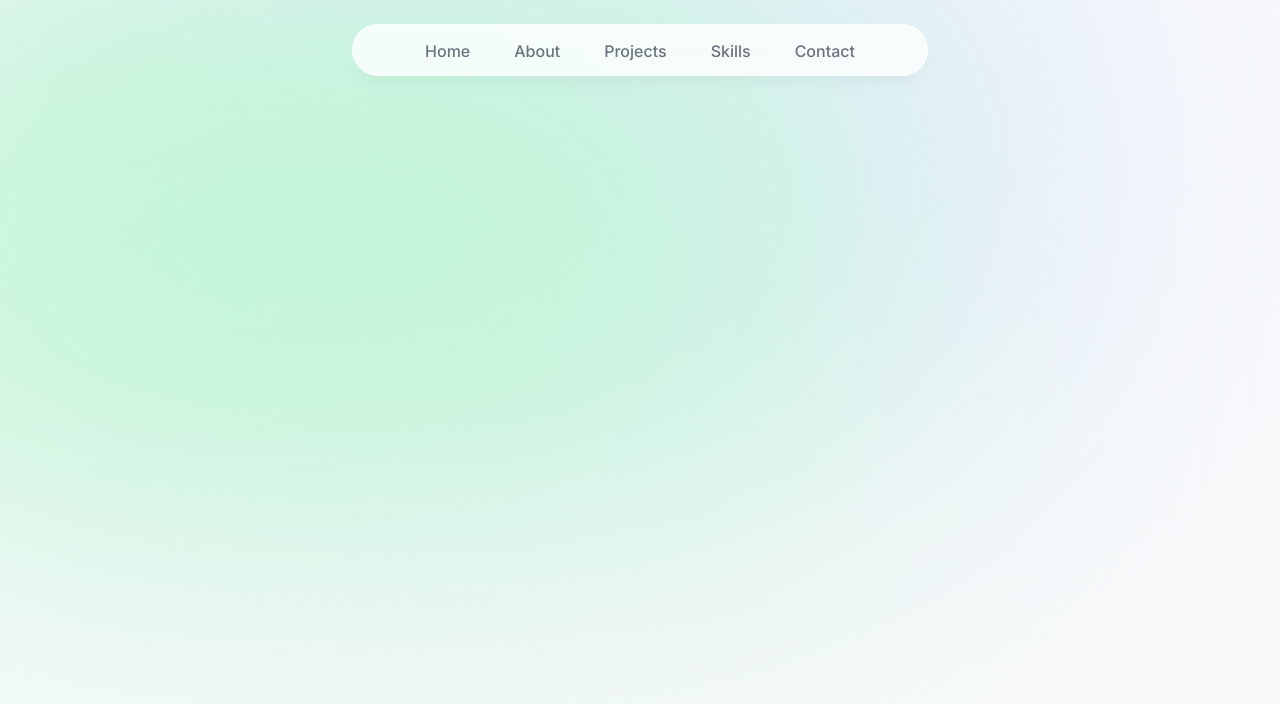
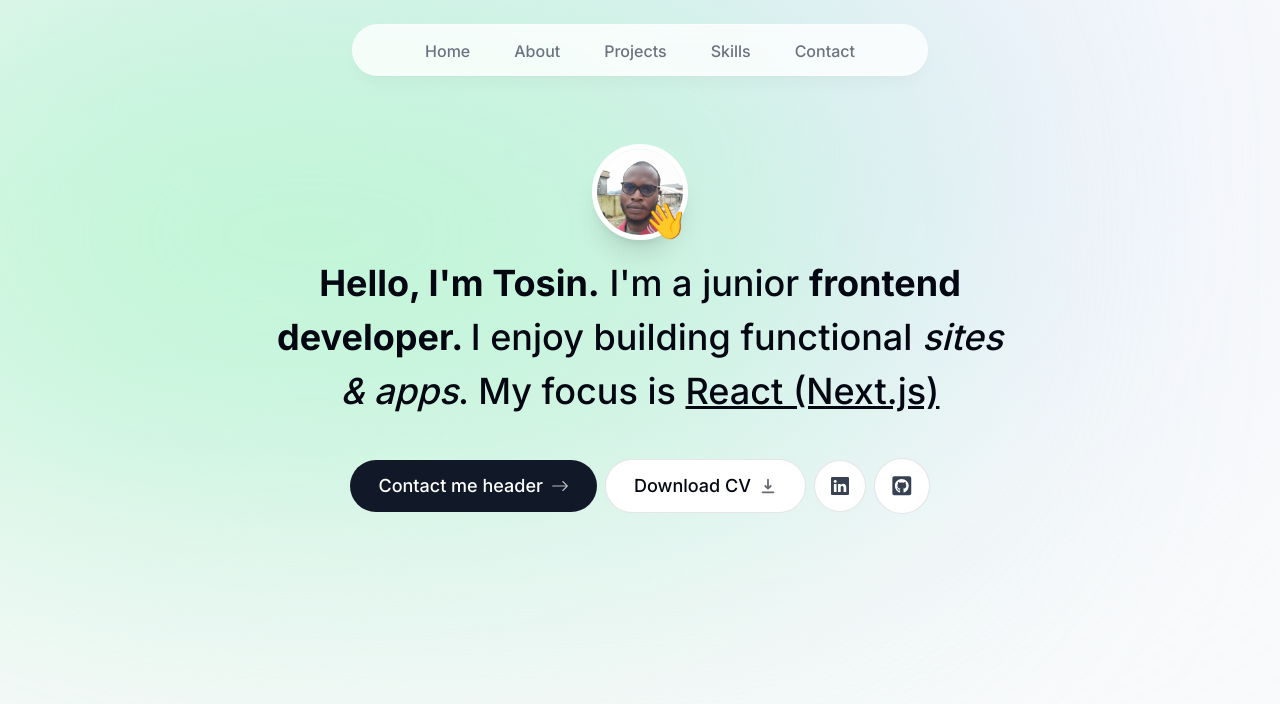
Before and after one commit to david2tosin/portfolio, a Next.js app: page / in a window 1280 px wide. Shown: the top 704 px of the page. Built offline with nearby package versions, Linux system fonts and the light colour scheme.

Commit message:
Intro section

```diff
--- /dev/null
+++ b/app/components/Intro.tsx
@@ -0,0 +1,97 @@
+'use client'
+
+import { motion } from "framer-motion"
+import Image from "next/image"
+import Link from "next/link"
+import { BsArrowRight, BsLinkedin } from "react-icons/bs"
+import { FaGithubSquare } from "react-icons/fa"
+import { HiDownload } from "react-icons/hi"
+
+
+const Intro = () => {
+  return (
+    <section className="mb-28 max-w-3xl text-center sm:mb-0">
+      <div className="flex items-center justify-center">
+        <div className="relative">
+          <motion.div
+            initial={{ opacity: 0, scale: 0}}
+            animate={{ opacity: 1, scale: 1}}
+            transition={{
+              type: 'tween',
+              duration: 0.2,
+            }}
+          >
+            <Image src='/profile.jpg' alt="Tosin potrait" width={192} height={192} priority={true}
+            className="h-24 w-24  rounded-full object-cover border-[0.35rem] border-white shadow-xl"
+            />
+          </motion.div>
+          <motion.span
+            className="absolute bottom-0 right-0 text-4xl"
+            initial={{ opacity: 0, scale: 0}}
+            animate={{ opacity: 1, scale: 1}}
+            transition={{
+              type: 'spring',
+              stiffness: 125,
+              delay: 0.1,
+              duration: 0.7,
+            }}
+          >
+            👋
+          </motion.span>
+        </div>
+      </div>
+
+      <motion.p
+        className="mb-10 mt-4 px-4 text-2xl font-medium !leading-[1.5] sm:text-4xl"
+        initial={{ opacity: 0, y: 100}}
+        animate={{ opacity: 1, y: 0}}
+      >
+        <span className="font-bold">Hello, I'm Tosin.</span> I'm a junior <span className="font-bold">frontend developer.{" "}
+        </span> I enjoy building functional <span  className="italic">sites & apps</span>. My focus is{" "} <span className="underline">React (Next.js)</span>
+      </motion.p>
+
+      <motion.div
+        className="flex flex-col sm:flex-row items-center justify-center gap-2 px-4 text-lg font-medium"
+        initial={{ opacity: 0, y: 100}}
+        animate={{ opacity: 1, y: 0}}
+        transition={{
+          delay: 0.1,
+        }}
+      >
+        <Link
+         href="#contact"
+         className="group bg-gray-900 text-white px-7 py-3 flex items-center gap-2 rounded-full outline-none focus:scale-110 hover:scale-110 hover:bg-gray-950 active:scale-105 transition"
+        >
+          Contact me header
+          <BsArrowRight
+            className='opacity-70 group-hover:translate-x-1 transition'
+          />
+        </Link>
+
+        <a
+          className="group bg-white px-7 py-3 flex items-center gap-2 rounded-full outline-none focus:scale-110 hover:scale-110  active:scale-105 transition cursor-pointer border border-black/10"
+          href="/https://docs.google.com/document/d/e/2PACX-1vQmsj1cr7Ek8fodMcBwDW1wsDZQzqd0qSjZEeATHQcLHHMIPn3i-DEil9EByUEMlw/pub"
+          download={true}
+        >
+          Download CV
+          <HiDownload
+            className='opacity-60 group-hover:translate-y-1 transition'
+          />
+          </a>
+
+        <a
+        className="bg-white p-4 text-gray-700 flex items-center gap-2 rounded-full focus:scale-110 hover:scale-[1.15] hover:text-gray-950 active:scale-[1.15] transition cursor-pointer border border-black/10"
+        href="https://www.linkedin.com/in/oluwatosinoduwole/" target="_blank">
+          <BsLinkedin />
+        </a>
+
+        <a
+        className="bg-white p-4 text-gray-700 flex items-center gap-2 text-[1.35rem] rounded-full focus:scale-110 hover:scale-[1.15] hover:text-gray-950 active:scale-[1.15] transition cursor-pointer border border-black/10"
+        href="https://github.com/david2tosin" target="_blank">
+          <FaGithubSquare />
+        </a>
+      </motion.div>
+    </section>
+  )
+}
+export default Intro
--- a/app/layout.tsx
+++ b/app/layout.tsx
@@ -1,6 +1,6 @@
 import './globals.css'
 import type { Metadata } from 'next'
-import { Inter } from 'next/font/google'
+import { Inter, Smokum } from 'next/font/google'
 import Header from './components/Header'
 
 const inter = Inter({ subsets: ['latin'] })
@@ -17,7 +17,7 @@
 }) {
   return (
     <html lang="en">
-      <body className={`${inter.className} bg-gray-50 text-gray-950 relative`}>
+      <body className={`${inter.className} bg-gray-50 text-gray-950 relative pt-28 sm:pt-36`}>
         <div className='bg-indigo-100 absolute -top-24 -z-10 right-44 h-[31.25rem] w-[31.25rem] rounded-full blur-[10rem] sm:w-[68.75rem]'></div>
         <div className='bg-green-200 absolute -top-4 -z-10  left-[-35rem] h-[31.25rem] w-[50rem] rounded-full blur-[10rem] sm:w-[68.75rem] md:left-[-33rem] lg:left-[-28rem] xl:left-[-15rem] 2xl:[left-[-5rem]]'></div>
 
--- a/app/page.tsx
+++ b/app/page.tsx
@@ -1,7 +1,9 @@
+import Intro from "./components/Intro";
 
 export default function Home() {
   return (
-    <main className="">
+    <main className=" flex flex-col items-center px-4">
+      <Intro/>
     </main>
   )
 }
```
Also changed, not shown: .eslintrc.json, public/profile.jpg (added).
